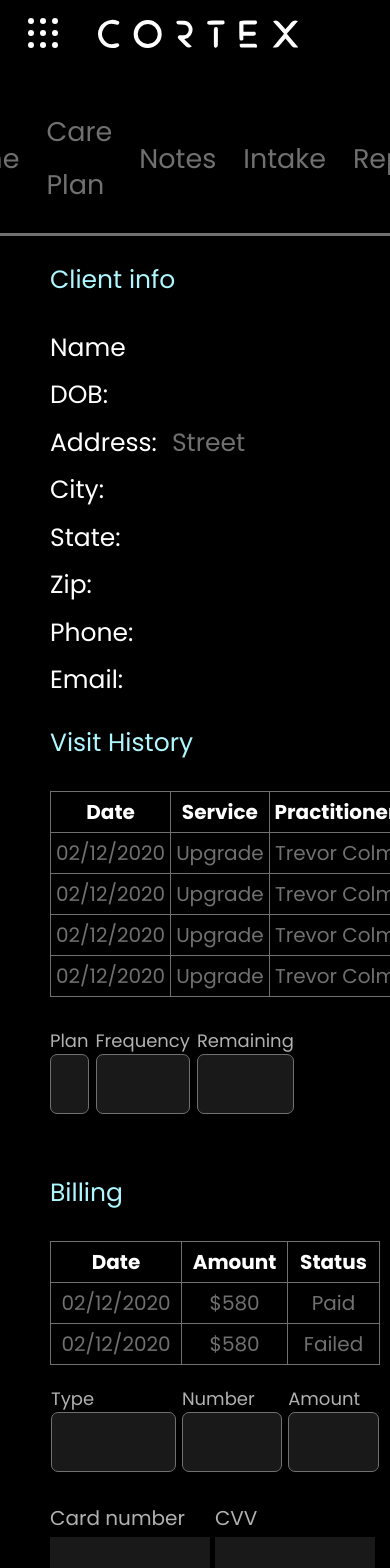
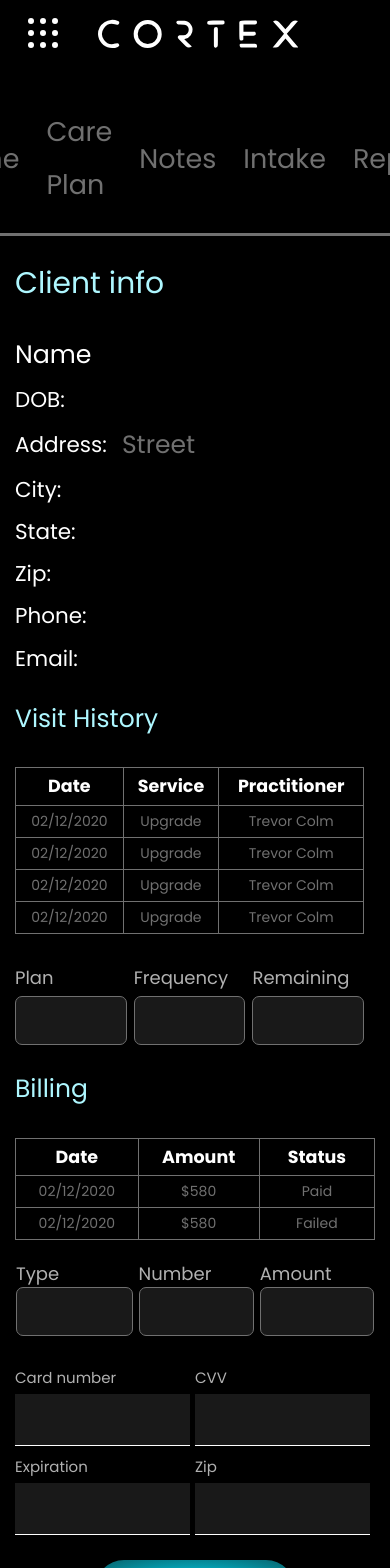
Before and after one commit to Simple2B/cortex-frontend, a React (Create React App) app: page /1/account in a window 390 px wide. Shown: the top 1568 px of the page. Built offline with nearby package versions, Linux system fonts and the light colour scheme; sample sign-in values are in the browser's storage.

Commit message:
Responsive layout for width from 721px and below

```diff
--- a/src/components/ClientInfo/Account/account.css
+++ b/src/components/ClientInfo/Account/account.css
@@ -308,3 +308,57 @@
 		width: 97%;
 	}
 }
+
+@media (max-width: 721px) {
+	.accountContainer {
+		margin: 0 15px 25px 25px;
+		flex-direction: column;
+		align-items: flex-start;
+	}
+	.accountContainer .clientInfo {
+		align-items: flex-start;
+	}
+	.accountContainer .visitHistory {
+		width: 97%;
+		margin-right: 15px;
+	}
+	.billing {
+		margin-top: 0;
+		width: 97%;
+	}
+}
+
+@media (max-width: 431px) {
+	.accountContainer {
+		margin: 0 15px 25px 15px;
+	}
+	.clientInfo div {
+		font-size: 0.85em;
+	}
+
+	.visitHistory_table table tr th,
+	.billing_table table tr th {
+		font-size: 0.5em;
+		padding: 5px;
+	}
+
+	.visitHistory_table table tr td,
+	.billing_table table tr td {
+		font-size: 0.4em;
+		padding: 5px;
+	}
+
+	.accountContainer .visitHistory {
+		width: 97%;
+		margin-right: 15px;
+	}
+	.visitHistory_inputContainer div input {
+		padding: 5px 0;
+	}
+	.billing {
+		width: 100%;
+	}
+	.billing_formBlock .title {
+		font-size: 15px;
+	}
+}
```
